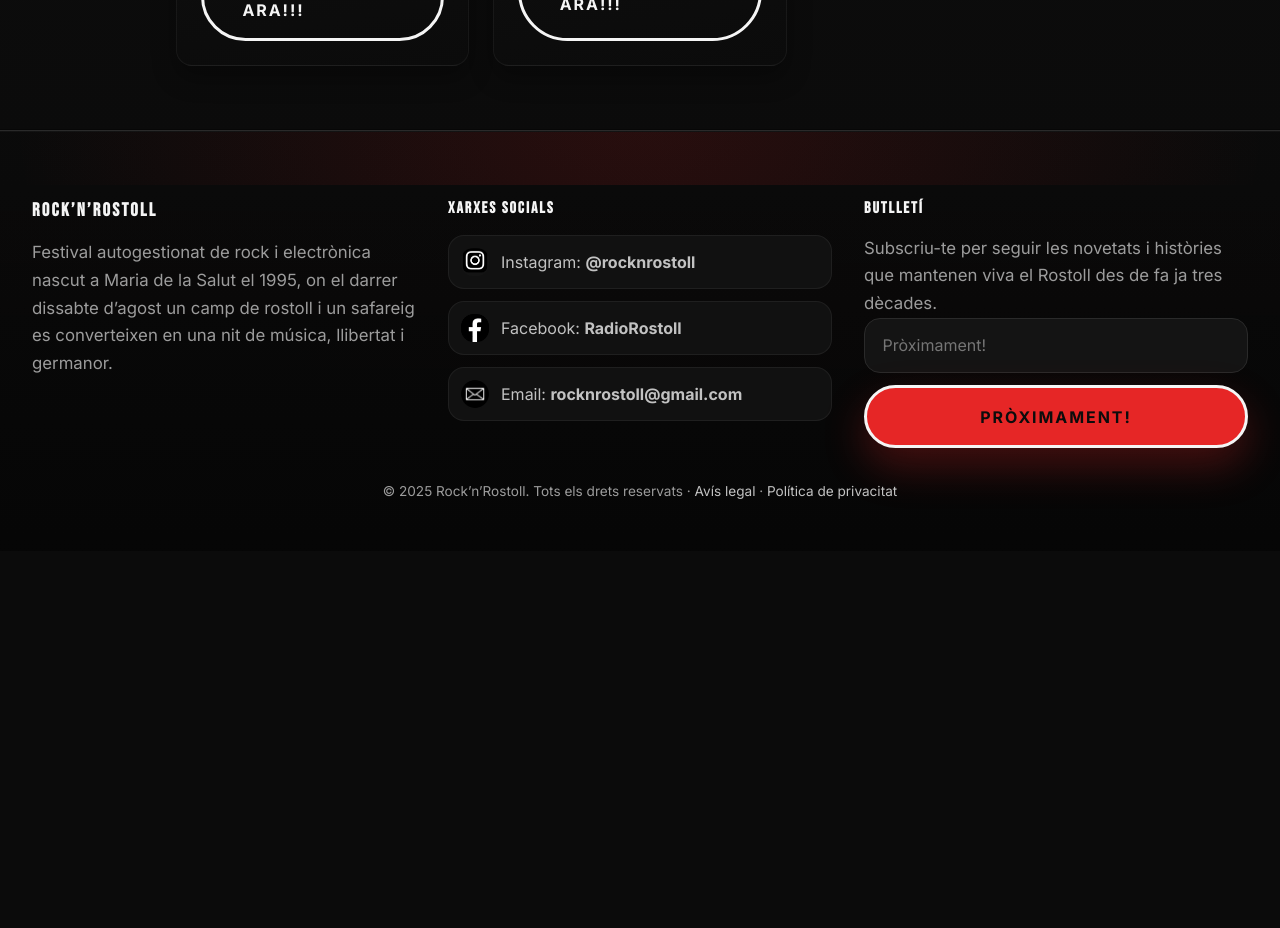
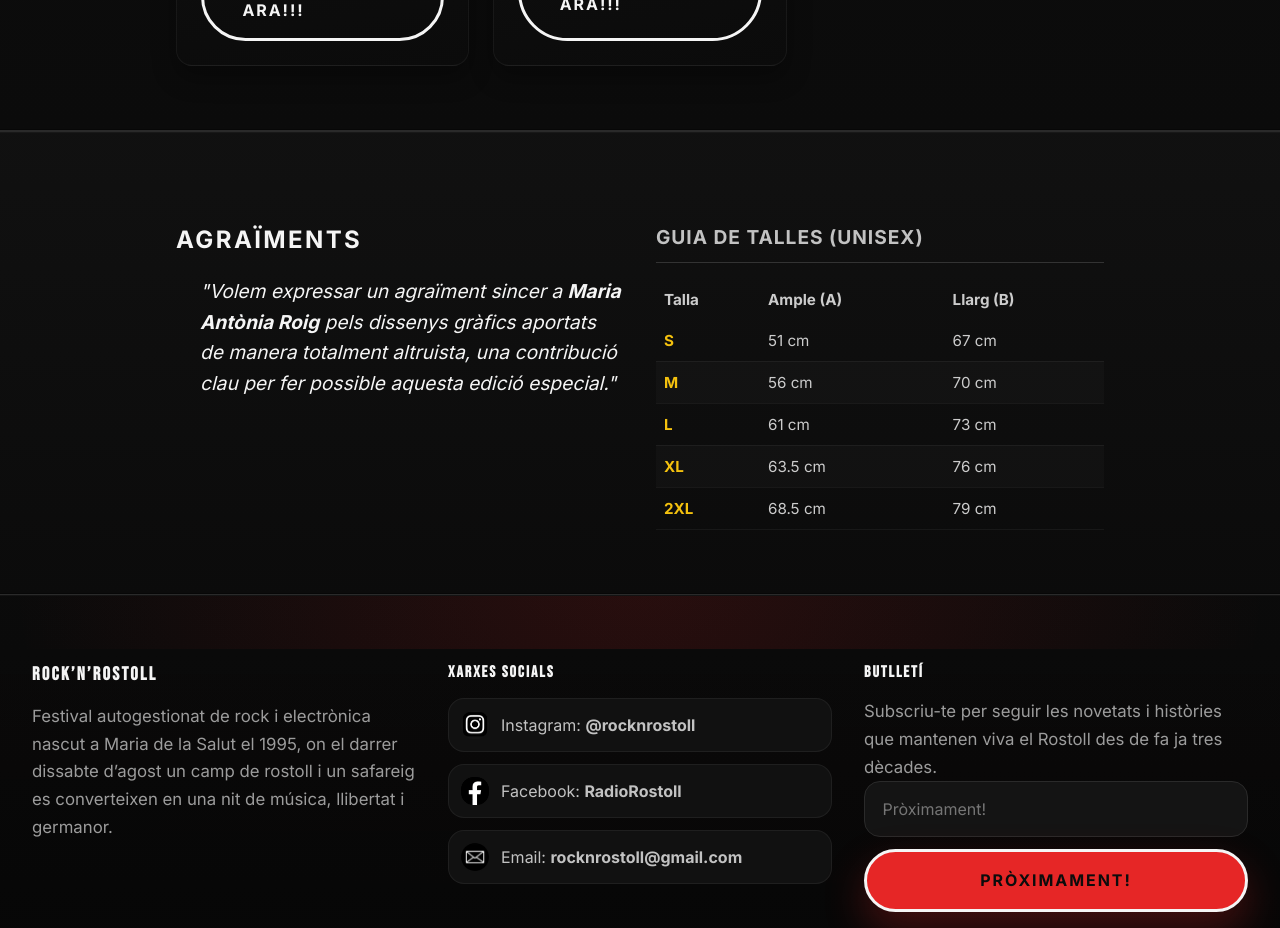
Before and after one commit to RostollTech/rocknrostoll-web, a React (Vite) app: page /shop in a window 1280 px wide. Shown: the part 1700-2628 px from the top of the page. Before the commit the page ends 2251 px from the top, so only its background shows below. Built offline with nearby package versions, Linux system fonts and the light colour scheme.

Commit message:
talles mes agraiments

```diff
--- /dev/null
+++ b/src/components/Layout.jsx
@@ -0,0 +1,12 @@
+import { Outlet, ScrollRestoration } from "react-router-dom";
+import ScrollToAnchor from "./ScrollToAnchor";
+
+export default function Layout() {
+    return (
+        <>
+            <ScrollRestoration />
+            <ScrollToAnchor />
+            <Outlet />
+        </>
+    );
+}
--- /dev/null
+++ b/src/components/ScrollToAnchor.jsx
@@ -0,0 +1,20 @@
+import { useEffect } from 'react';
+import { useLocation } from 'react-router-dom';
+
+export default function ScrollToAnchor() {
+    const { pathname, hash, key } = useLocation();
+
+    useEffect(() => {
+        if (hash) {
+            const id = hash.replace('#', '');
+            const element = document.getElementById(id);
+            if (element) {
+                setTimeout(() => {
+                    element.scrollIntoView({ behavior: 'smooth', block: 'start' });
+                }, 100);
+            }
+        }
+    }, [pathname, hash, key]);
+
+    return null;
+}
--- a/src/pages/Comanda.jsx
+++ b/src/pages/Comanda.jsx
@@ -273,7 +273,10 @@ export default function Comanda() {
                           <img src={product.image} alt={product.name} className="order-item-img" />
                           <div className="order-item-details">
                             <div className="order-item-header">
-                              <h4 className="order-item-title">{product.name}</h4>
+                              <h4 className="order-item-title">
+                                {product.name}
+                                <a href="/shop#talles" target="_blank" rel="noreferrer" style={{ fontSize: '0.8rem', marginLeft: '0.8rem', color: 'var(--color-primary)', textDecoration: 'underline' }}>(Veure Talles)</a>
+                              </h4>
                               <span className="order-item-price">{product.price}</span>
                             </div>
 
--- a/src/pages/Shop.jsx
+++ b/src/pages/Shop.jsx
@@ -40,6 +40,60 @@ Edicions limitades dissenyades exclusivament per commemorar tres dècades d’hi
             </div>
           </div>
         </section>
+        <section id="talles" className="page-section section-alt">
+          <div className="page-content split-layout" style={{ alignItems: "start" }}>
+
+            {/* Left: Acknowledgment */}
+            <div className="acknowledgment-text">
+              <h3 style={{ fontSize: "1.5rem", marginBottom: "1rem", color: "var(--color-primary)", textTransform: "uppercase", letterSpacing: "0.1em" }}>Agraïments</h3>
+              <blockquote style={{
+                borderLeft: "4px solid var(--color-primary)",
+                paddingLeft: "1.5rem",
+                margin: 0,
+                fontStyle: "italic",
+                color: "var(--text-light)",
+                fontSize: "1.2rem",
+                lineHeight: "1.6"
+              }}>
+                "Volem expressar un agraïment sincer a <strong>Maria Antònia Roig</strong> pels dissenys gràfics aportats de manera totalment altruista, una contribució clau per fer possible aquesta edició especial."
+              </blockquote>
+            </div>
+
+            {/* Right: Size Guide */}
+            <div className="size-guide-container" style={{ width: "100%" }}>
+              <h4 style={{ fontSize: "1.2rem", marginBottom: "1rem", color: "var(--color-text-muted)", textTransform: "uppercase", letterSpacing: "0.05em", borderBottom: "1px solid #333", paddingBottom: "0.5rem" }}>
+                Guia de Talles (Unisex)
+              </h4>
+              <div style={{ overflowX: "auto" }}>
+                <table className="size-table" style={{ borderCollapse: "collapse", width: "100%", fontSize: "0.95rem", textAlign: "left", color: "#ccc" }}>
+                  <thead>
+                    <tr style={{ borderBottom: "1px solid var(--color-primary)" }}>
+                      <th style={{ padding: "0.5rem" }}>Talla</th>
+                      <th style={{ padding: "0.5rem" }}>Ample (A)</th>
+                      <th style={{ padding: "0.5rem" }}>Llarg (B)</th>
+                    </tr>
+                  </thead>
+                  <tbody>
+                    {[
+                      { t: "S", w: "51 cm", l: "67 cm" },
+                      { t: "M", w: "56 cm", l: "70 cm" },
+                      { t: "L", w: "61 cm", l: "73 cm" },
+                      { t: "XL", w: "63.5 cm", l: "76 cm" },
+                      { t: "2XL", w: "68.5 cm", l: "79 cm" }
+                    ].map((row, i) => (
+                      <tr key={row.t} style={{ borderBottom: "1px solid rgba(255,255,255,0.05)", background: i % 2 ? "rgba(255,255,255,0.02)" : "transparent" }}>
+                        <td style={{ padding: "0.5rem", fontWeight: "bold", color: "var(--color-accent-yellow)" }}>{row.t}</td>
+                        <td style={{ padding: "0.5rem" }}>{row.w}</td>
+                        <td style={{ padding: "0.5rem" }}>{row.l}</td>
+                      </tr>
+                    ))}
+                  </tbody>
+                </table>
+              </div>
+            </div>
+
+          </div>
+        </section>
       </main>
       <Footer />
     </>
```
Also changed, not shown: src/router.jsx (+6 -1 lines), public/products/MAR.webp (added).
